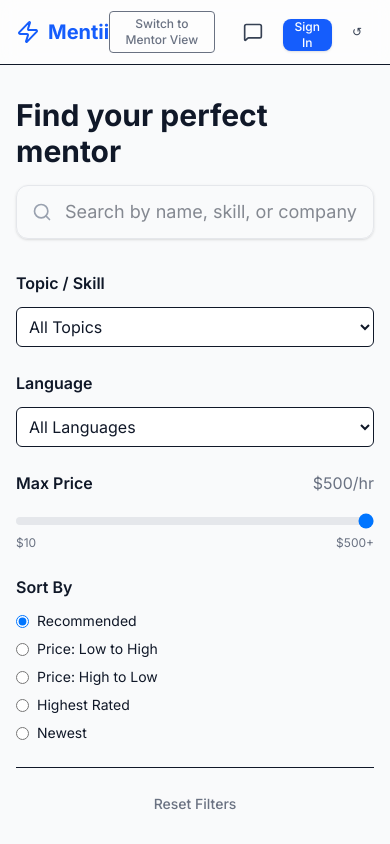
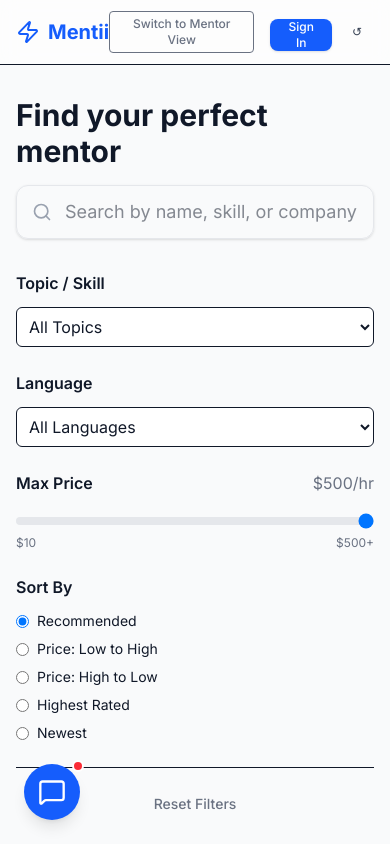
Before and after one commit to nikolasdoan/mentii, a Next.js app: page /search in a window 390 px wide. Shown: the top 844 px of the page. Built offline with nearby package versions, Linux system fonts and the light colour scheme.

Commit message:
Refactor: Move chat trigger to FAB

```diff
--- a/components/ChatWidget.tsx
+++ b/components/ChatWidget.tsx
@@ -19,6 +19,10 @@ interface Conversation {
     avatar?: string;
     messages: Message[];
 }
+
+import { MessageSquare } from "lucide-react";
+
+// ... existing imports
 
 export function ChatWidget() {
     const { isChatOpen, toggleChat, currentUserType } = useStore();
@@ -44,8 +48,6 @@ export function ChatWidget() {
             ]
         }
     ]);
-
-    if (!isChatOpen) return null;
 
     const activeConv = conversations.find(c => c.id === activeConversationId);
 
@@ -73,8 +75,20 @@ export function ChatWidget() {
         }, 1500);
     };
 
+    if (!isChatOpen) {
+        return (
+            <button
+                onClick={toggleChat}
+                className="fixed bottom-6 left-6 z-50 h-14 w-14 bg-blue-600 rounded-full shadow-lg flex items-center justify-center text-white hover:bg-blue-700 hover:scale-105 transition-all duration-200"
+            >
+                <MessageSquare className="h-7 w-7" />
+                <div className="absolute -top-1 -right-1 h-3 w-3 bg-red-500 rounded-full border-2 border-white"></div>
+            </button>
+        );
+    }
+
     return (
-        <div className="fixed bottom-4 right-4 z-50 w-80 md:w-96 bg-white rounded-xl shadow-2xl border border-gray-200 overflow-hidden flex flex-col transition-all duration-200 ease-in-out" style={{ height: '500px' }}>
+        <div className="fixed bottom-24 left-6 z-50 w-80 md:w-96 bg-white rounded-xl shadow-2xl border border-gray-200 overflow-hidden flex flex-col transition-all duration-200 ease-in-out origin-bottom-left" style={{ height: '500px' }}>
             {/* Header */}
             <div className="bg-blue-600 p-4 text-white flex justify-between items-center shadow-md">
                 <div className="flex items-center gap-2">
--- a/components/Navbar.tsx
+++ b/components/Navbar.tsx
@@ -68,10 +68,6 @@ export function Navbar() {
                     </button>
 
                     <div className="flex items-center gap-2">
-                        <Button variant="ghost" size="sm" className="relative" onClick={toggleChat}>
-                            <MessageSquare className="h-5 w-5" />
-                        </Button>
-
                         {!isMentor ? (
                             <Link href="/auth/login">
                                 <Button variant="primary" size="sm">
```
